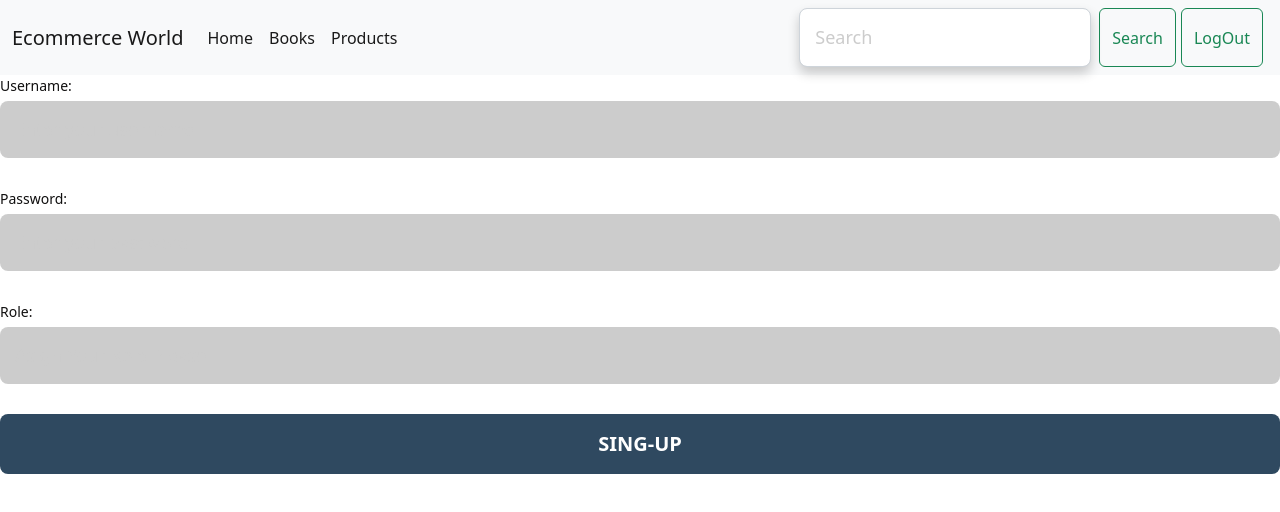
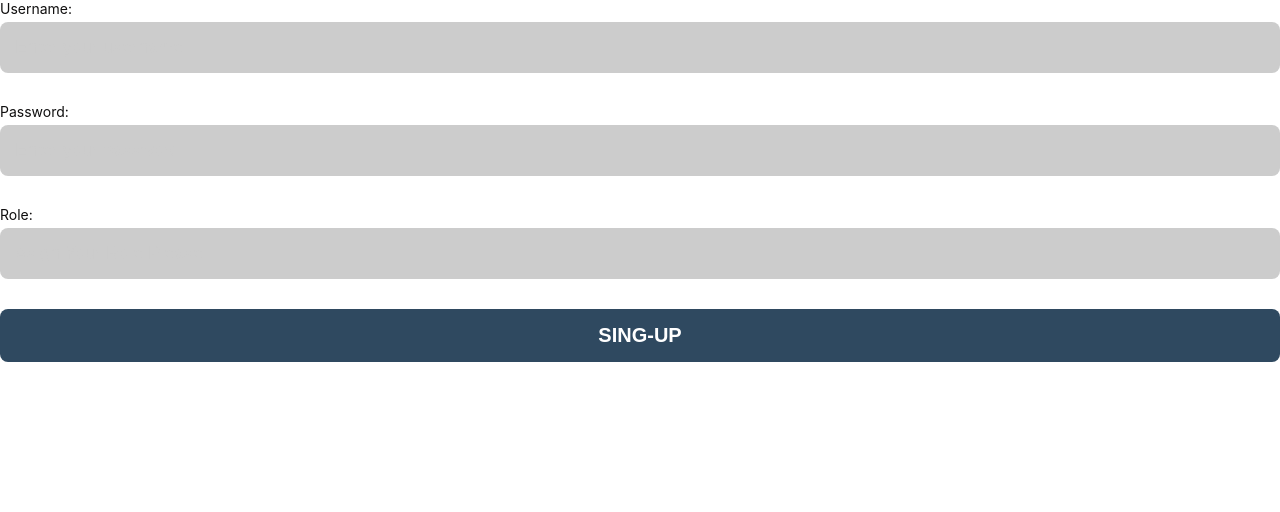
Before and after one commit to shriNiwash/shri-ecommerce, a Next.js app: page /components/Registration in a window 1280 px wide. Shown: the top 512 px of the page. Built offline with nearby package versions, Linux system fonts and the light colour scheme.

Commit message:
css enhanced

```diff
--- a/pages/components/Registration.js
+++ b/pages/components/Registration.js
@@ -1,7 +1,6 @@
 import Head from "next/head";
 import { useRouter } from "next/router";
 import { useState } from "react";
-import Navbar from "./navibar";
 
 const Registration = () => {
   const router = useRouter();
@@ -42,7 +41,6 @@ const Registration = () => {
       <Head>
         <title>Login Page</title>
       </Head>
-      <Navbar />
       <div>
         <form action="/login" method="post" onSubmit={(e) => onSubmit(e)}>
           <div className="form-group">
--- a/styles/globals.css
+++ b/styles/globals.css
@@ -596,6 +596,9 @@ a {
 }
 
 @media screen and (max-width: 980px) {
+  #cardData{
+    width: 20.5rem;
+  }
   .head{
       margin-top: 3px;
   }
@@ -676,6 +679,9 @@ a {
 
 
 @media screen and (max-width: 768px) {
+  #cardData{
+    width: 20.5rem;
+  }
   .head{
       margin-top: 3px;
   }
@@ -758,6 +764,15 @@ a {
 }
 
 @media screen and (max-width: 756px) {
+  #footer-data{
+    justify-content: center;
+    align-items: center;
+    text-align: center;
+  }
+  #cardData{
+    width: 100%;
+    margin-left: 0px;
+  }
   .head{
       margin-top: 3px;
   }
```
Also changed, not shown: pages/components/Footer.js (+4 -4 lines).
